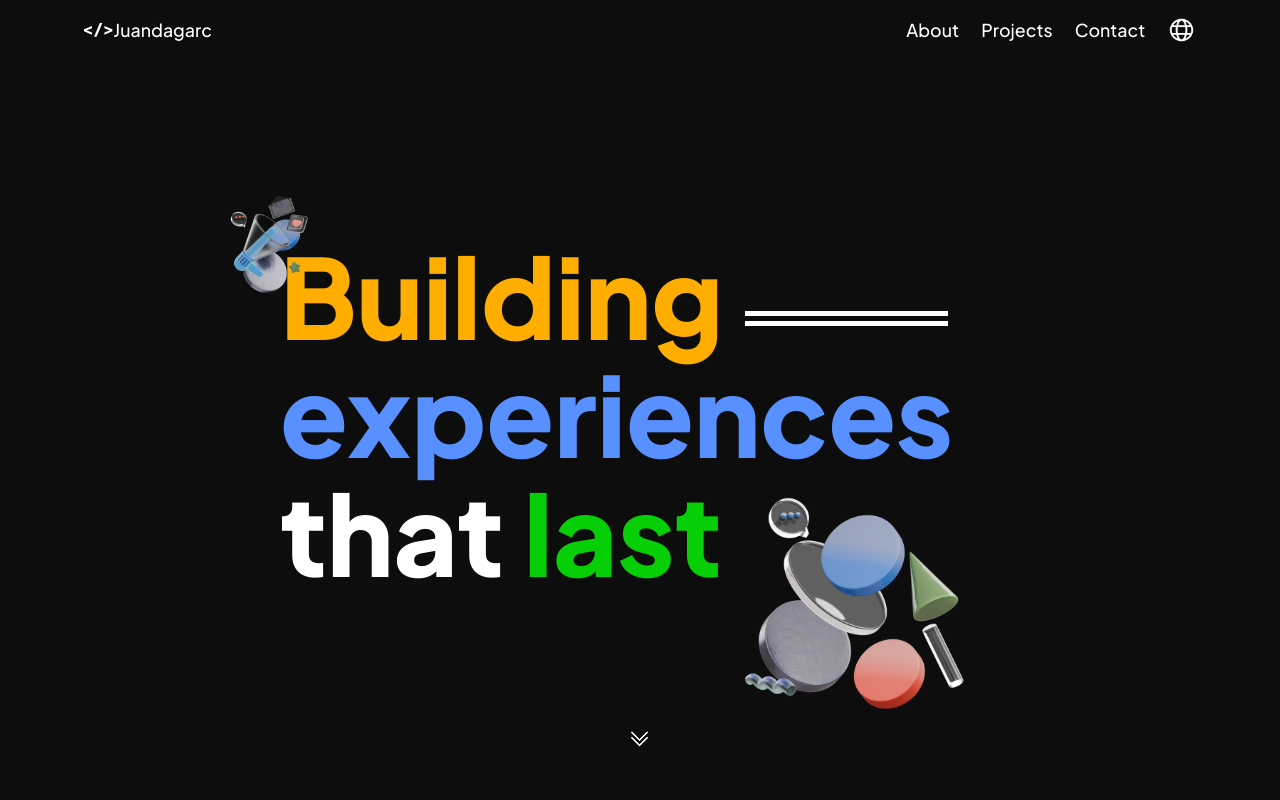
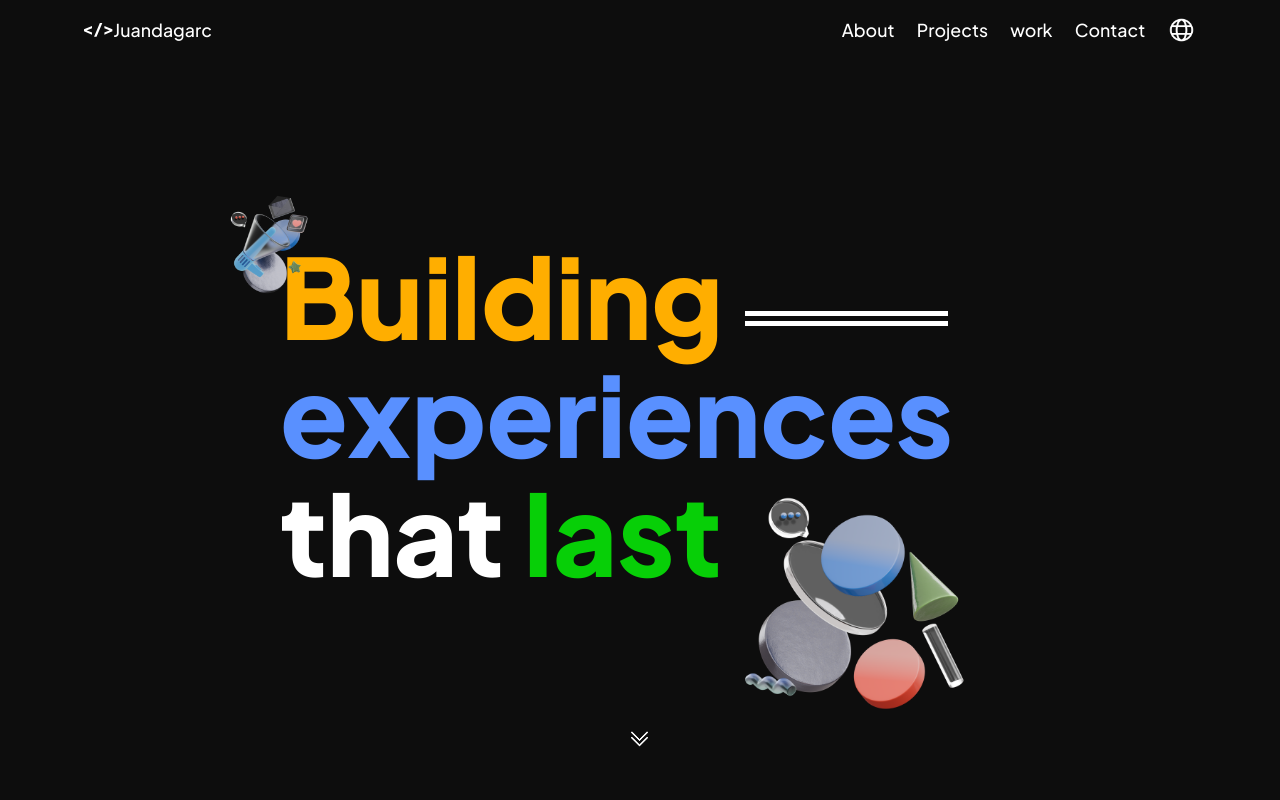
Before and after one commit to Juandagarc/juandagarc.github.io, a Next.js app: page / in a window 1280 px wide. Shown: the top 800 px of the page. Built offline with nearby package versions, Linux system fonts and the light colour scheme.

Commit message:
feat: integrate components into main page and update global styles

```diff
--- a/app/globals.css
+++ b/app/globals.css
@@ -11,10 +11,15 @@
   --font-plus-jakarta-sans: var(--font-plus-jakarta);
 }
 
+html {
+  scroll-behavior: smooth;
+}
+
 body {
   background: var(--background);
   color: var(--foreground);
   font-family: var(--font-plus-jakarta-sans), sans-serif;
   margin: 0;
   padding: 0;
+  overflow-x: hidden;
 }
--- a/app/page.tsx
+++ b/app/page.tsx
@@ -1,239 +1,21 @@
 "use client";
 
-import { useTranslation } from "../components/I18nProvider";
-
-/**
- * All measurements converted from Figma's 1728px-wide canvas to vw units.
- * Formula: value_in_vw = (figma_px / 1728) * 100
- *
- * Canvas: 1728 × 1117  →  page height = (1117/1728)*100 = 64.64vw
- */
-
-// Asset URLs
-const imgEarthGlobe = "/assets/92b9b428999016f1c32488d030aef3a460492980.png";
-const imgMegaphone = "/assets/868b5bbaedc840a029791784ced86b2892ddea54.png";
-const imgShapes = "/assets/e52db3117dd722c709f957c8c46d77bc91992ff3.png";
-const imgDoubleDown = "/assets/6b67e94644a008c44eb8be2a796f9a04f64046af.png";
-const imgLogo = "/assets/105a200fc672a2ad41d145328a723eeb0564bbc1.svg";
-const imgLines = "/assets/617a64f8be69ee9564acd32aa96143ca34cdfeeb.svg";
-
-/** Convert a Figma px value to a vw string  e.g. px(378) → "21.875vw" */
-const px = (n: number) => `${((n / 1728) * 100).toFixed(4)}vw`;
+import Navbar from "../components/Navbar";
+import HomeSection from "../components/HomeSection";
+import AboutSection from "../components/AboutSection";
+import WorkExperienceSection from "../components/WorkExperienceSection";
+import ProjectsSection from "../components/ProjectsSection";
 
 export default function Home() {
-  const { t, language, setLanguage } = useTranslation();
-
   return (
-    /**
-     * Outer container:
-     *   - width: 100vw  (fills viewport, no overflow)
-     *   - height: (1117/1728)*100vw = 64.64vw  (maintains Figma aspect ratio)
-     *   - position: relative  (anchor for all absolutely-positioned children)
-     */
-    <div
-      style={{
-        backgroundColor: "#0d0d0d",
-        width: "100vw",
-        height: px(1117),        // 64.64vw
-        position: "relative",
-        overflow: "hidden",
-      }}
-    >
-      {/* ── NAV BACKGROUND: x:0 y:0 w:1728 h:81 ── */}
-      <div
-        style={{
-          position: "absolute",
-          top: 0,
-          left: 0,
-          width: "100vw",
-          height: px(81),         // 4.69vw
-          backgroundColor: "#0d0d0d",
-        }}
-      />
-
-      {/* ── NAV CONTENT: x:113 y:25.5 w:1502 h:30 ── */}
-      {/* Logo + title on the left */}
-      <div
-        style={{
-          position: "absolute",
-          top: px(25.5),          // 1.48vw
-          left: px(113),          // 6.54vw
-          display: "inline-grid",
-          gridTemplateColumns: `${px(40)} auto`,
-          alignItems: "center",
-          gap: 0,
-          height: px(30),         // 1.74vw
-        }}
-      >
-        <div style={{ position: "relative", width: px(40), height: px(20) }}>
-          <img
-            src={imgLogo}
-            alt=""
-            style={{ position: "absolute", display: "block", width: "100%", height: "100%" }}
-          />
-        </div>
-        <p
-          style={{
-            margin: 0,
-            fontFamily: "'Plus Jakarta Sans', sans-serif",
-            fontWeight: 500,
-            fontSize: px(24),     // 1.39vw
-            lineHeight: "normal",
-            color: "#ffffff",
-            whiteSpace: "nowrap",
-          }}
-        >
-          Juandagarc
-        </p>
-      </div>
-
-      {/* ── NAV LINKS: right-anchored so Spanish words don't overflow ── */}
-      {/* Right edge: 1728 - (1728-1208-407) = 1728 - 113 = 1615 → right: px(113) */}
-      <div
-        style={{
-          position: "absolute",
-          top: px(-5),
-          right: px(113),          // mirror of left padding (113px)
-          display: "flex",
-          flexDirection: "row",
-          alignItems: "center",
-          columnGap: px(30),       // 1.74vw gap between items
-          height: px(91),
-        }}
-      >
-        {/* About */}
-        <p style={{ margin: 0, fontFamily: "'Plus Jakarta Sans', sans-serif", fontWeight: 500, fontSize: px(24), lineHeight: "normal", color: "#fff", whiteSpace: "nowrap", cursor: "pointer" }}>
-          {t("nav.about")}
-        </p>
-
-        {/* Projects */}
-        <p style={{ margin: 0, fontFamily: "'Plus Jakarta Sans', sans-serif", fontWeight: 500, fontSize: px(24), lineHeight: "normal", color: "#fff", whiteSpace: "nowrap", cursor: "pointer" }}>
-          {t("nav.projects")}
-        </p>
-
-        {/* Contact */}
-        <p style={{ margin: 0, fontFamily: "'Plus Jakarta Sans', sans-serif", fontWeight: 500, fontSize: px(24), lineHeight: "normal", color: "#fff", whiteSpace: "nowrap", cursor: "pointer" }}>
-          {t("nav.contact")}
-        </p>
-
-        {/* Earth Globe — language toggle */}
-        <button
-          onClick={() => setLanguage(language === "en" ? "es" : "en")}
-          aria-label="Toggle language"
-          style={{
-            width: px(39),
-            height: px(91),
-            flexShrink: 0,
-            padding: 0,
-            background: "transparent",
-            border: "none",
-            cursor: "pointer",
-            display: "flex",
-            alignItems: "center",
-            justifyContent: "center",
-          }}
-        >
-          <img
-            src={imgEarthGlobe}
-            alt=""
-            style={{ width: "100%", height: "100%", objectFit: "contain", pointerEvents: "none" }}
-          />
-        </button>
-      </div>
-
-      {/* ── HERO TEXT: x:378 y:318 w:971 h:480 ── */}
-      {/* Each word is a block line — never wraps together regardless of language */}
-      <div
-        style={{
-          position: "absolute",
-          left: px(378),
-          top: px(318),
-          // Spanish words are wider, so expand the container a bit
-          width: language === "es" ? px(1100) : px(971),
-          display: "flex",
-          flexDirection: "column",
-          fontFamily: "'Plus Jakarta Sans', sans-serif",
-          fontWeight: 800,
-          // Spanish text is slightly smaller to avoid overlapping the 3D shapes
-          fontSize: language === "es" ? px(135) : px(150),
-          lineHeight: px(160),
-          color: "#ffffff",
-        }}
-      >
-        <div style={{ color: "#ffae00" }}>{t("hero.building")}</div>
-        <div style={{ color: "#5990ff" }}>{t("hero.experiences")}</div>
-        <div>
-          <span>{t("hero.that")}</span>
-          <span style={{ color: "#07cf07" }}>{t("hero.last")}</span>
-        </div>
-      </div>
-
-      {/* ── LINES DECORATION: x:1006 y:425 w:274 h:10 ── */}
-      <div
-        style={{
-          position: "absolute",
-          left: px(1006),         // 58.22vw
-          top: px(425),           // 24.59vw
-          width: px(274),         // 15.86vw
-          height: px(10),         // 0.58vw
-          overflow: "visible",
-        }}
-      >
-        <div style={{ position: "absolute", top: px(-5), left: 0, width: "100%", height: px(20) }}>
-          <img src={imgLines} alt="" style={{ display: "block", width: "100%", height: "100%" }} />
-        </div>
-      </div>
-
-      {/* ── MEGAPHONE: x:242 y:254 w:246 h:152 ── */}
-      <div
-        style={{
-          position: "absolute",
-          left: px(242),          // 14.0vw
-          top: px(254),           // 14.7vw
-          width: px(246),         // 14.24vw
-          height: px(152),        // 8.8vw
-        }}
-      >
-        <img
-          src={imgMegaphone}
-          alt=""
-          style={{ width: "100%", height: "100%", objectFit: "contain", pointerEvents: "none" }}
-        />
-      </div>
-
-      {/* ── ABSTRACT SHAPES: x:976 y:627 w:354 h:374 ── */}
-      <div
-        style={{
-          position: "absolute",
-          left: px(976),          // 56.48vw
-          top: px(627),           // 36.28vw
-          width: px(354),         // 20.49vw
-          height: px(374),        // 21.64vw
-        }}
-      >
-        <img
-          src={imgShapes}
-          alt=""
-          style={{ width: "100%", height: "100%", objectFit: "contain", pointerEvents: "none" }}
-        />
-      </div>
-
-      {/* ── DOUBLE DOWN: x:847 y:981 w:33 h:32 ── */}
-      <div
-        style={{
-          position: "absolute",
-          left: px(847),          // 49.0vw
-          top: px(981),           // 56.77vw
-          width: px(33),          // 1.91vw
-          height: px(32),         // 1.85vw
-        }}
-      >
-        <img
-          src={imgDoubleDown}
-          alt=""
-          style={{ width: "100%", height: "100%", objectFit: "contain", pointerEvents: "none" }}
-        />
-      </div>
-    </div>
+    <main style={{ backgroundColor: "#0d0d0d", minHeight: "100vh" }}>
+      <Navbar />
+      <HomeSection />
+      <AboutSection />
+      <WorkExperienceSection />
+      <ProjectsSection />
+      {/* Empty Contact Section Placeholder to allow scrolling */}
+      <div id="contact" style={{ width: "100vw", height: "100vh", backgroundColor: "#0d0d0d" }}></div>
+    </main>
   );
 }
```
